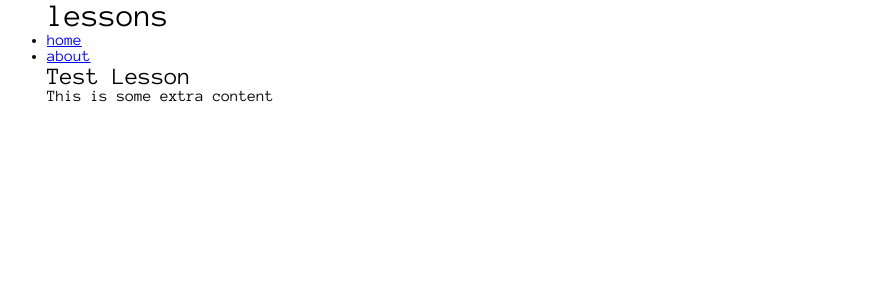
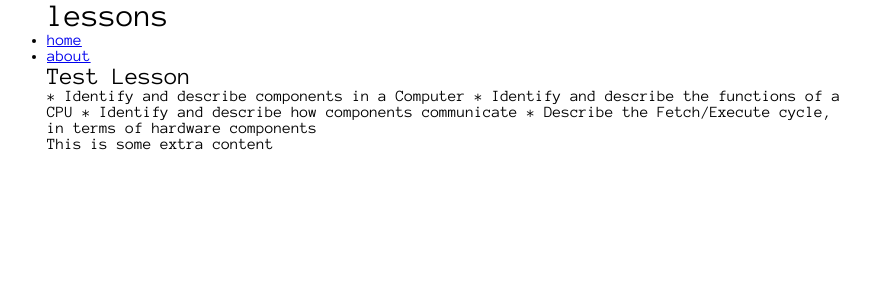
Before and after one commit to MalphasWats/computing.codes, a Jekyll site: the page built from _posts/2015-07-08-Test-Lesson.markdown, in a window 1280 px wide. Shown: the top 300 px of the page, without its empty margins (193-1063 px from the left). Built offline with Jekyll 4.4.1, drawn with Linux system fonts in a browser that asks for light colours; Markdown is read by kramdown in place of the engine named in the settings.

Commit message:
piece by piece

```diff
--- a/_layouts/default.html
+++ b/_layouts/default.html
@@ -18,7 +18,7 @@
     <section>
 		<h2>{{page.title}}</h2>
 
-
+        {{page.walt}}
 
 		{{ content }}
 
--- a/_posts/2015-07-08-Test-Lesson.markdown
+++ b/_posts/2015-07-08-Test-Lesson.markdown
@@ -2,6 +2,11 @@
 layout: default
 title: Test Lesson
 tags: GCSE FetchExecute
+walt: |
+  * Identify and describe components in a Computer
+  * Identify and describe the functions of a CPU
+  * Identify and describe how components communicate
+  * Describe the Fetch/Execute cycle, in terms of hardware components
 ---
 
 This is some extra content
```
